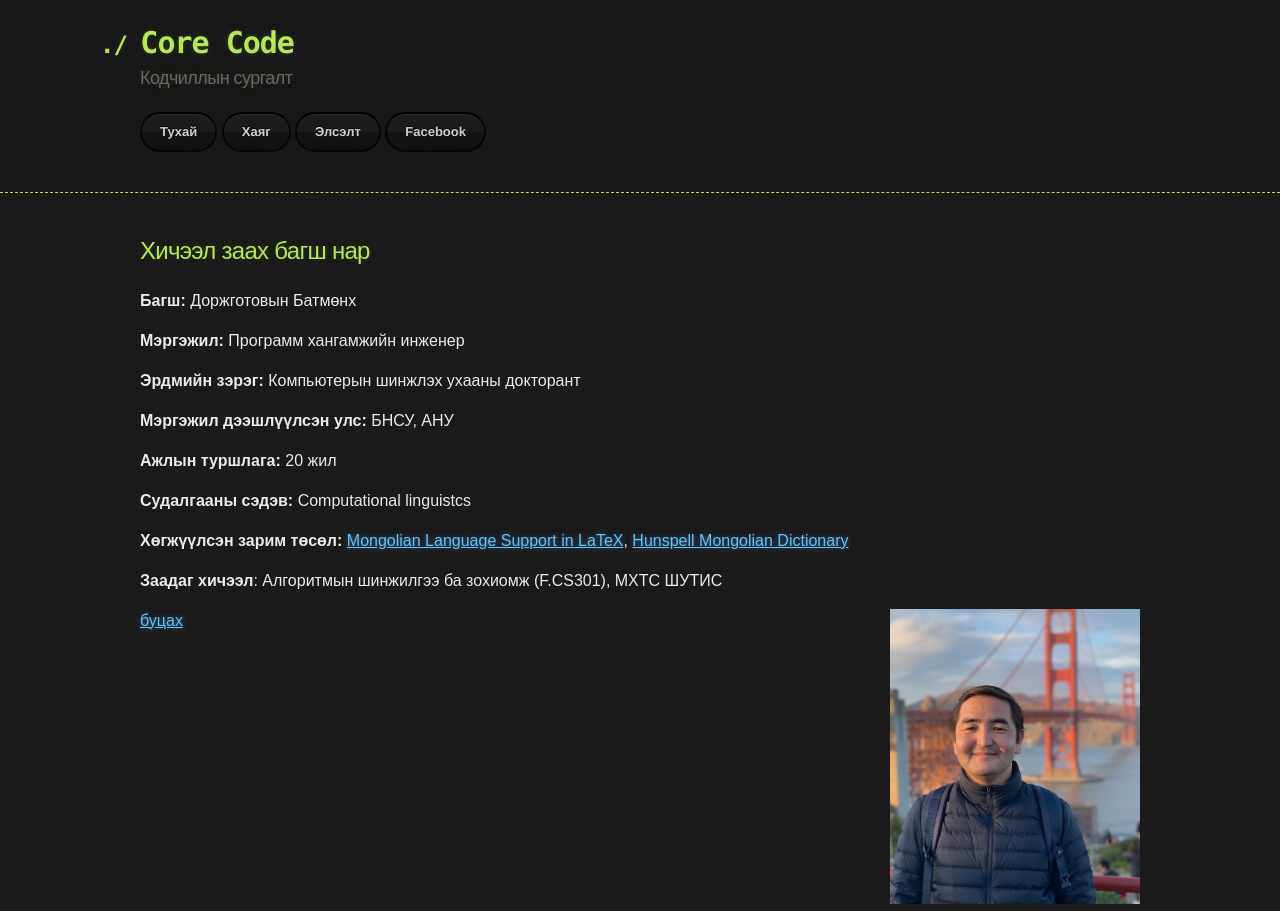
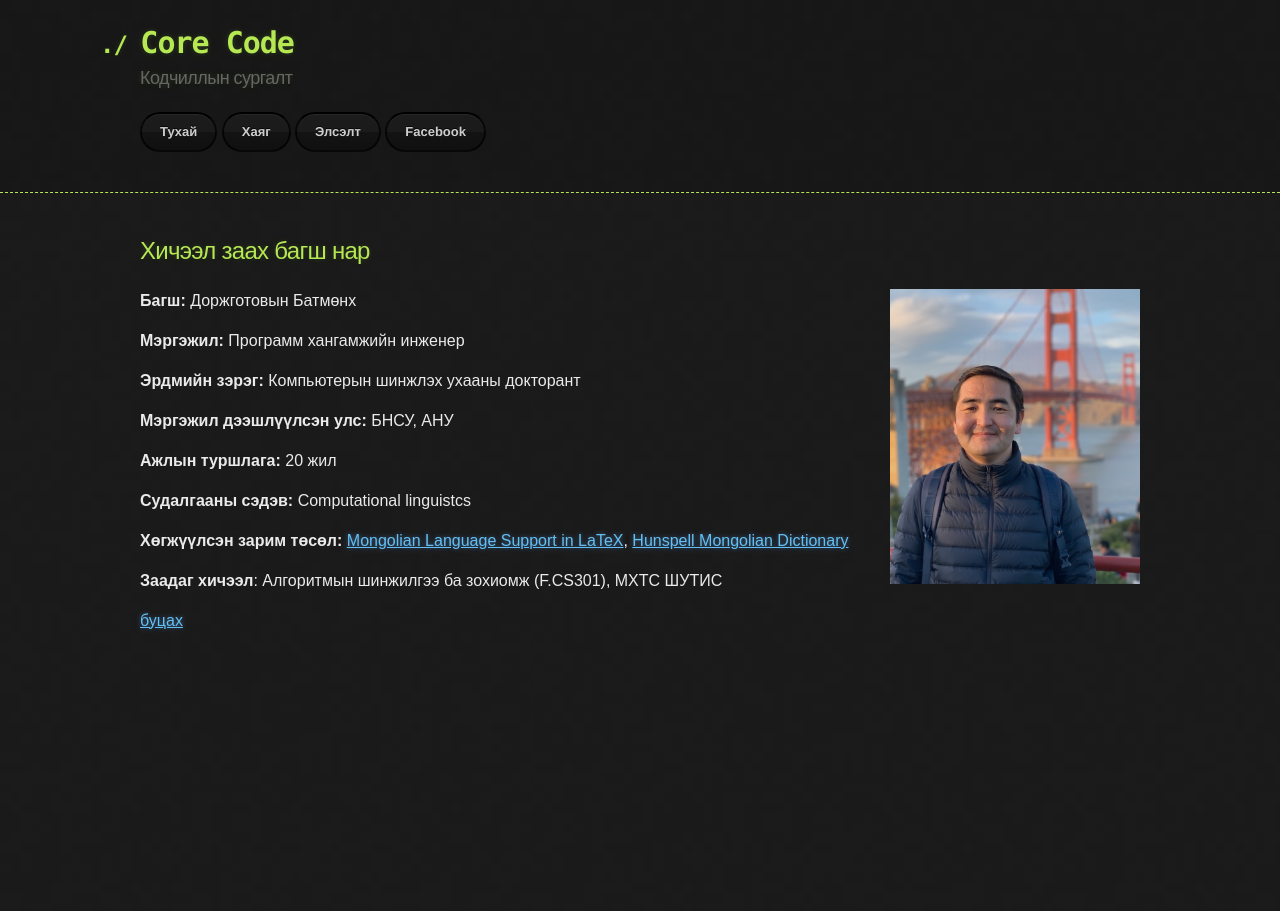
Before and after one commit to ganaatulgaa/corecode, a Jekyll site: the page built from about.md, in a window 1280 px wide. Built offline with Jekyll 4.4.1, drawn with Linux system fonts in a browser that asks for light colours; our own code applies the rules of GitHub Pages for plain Markdown files.

Commit message:
Update about.md

```diff
--- a/about.md
+++ b/about.md
@@ -3,6 +3,11 @@ layout: default
 ---
 
 ## Хичээл заах багш нар
+
+<div style="float: right; margin-left: 15px;">
+  <img src="assets/images/IMG_0115.jpeg" width="250">
+</div>
+
 
 **Багш:** Доржготовын Батмөнх
 
@@ -20,8 +25,5 @@ layout: default
 
 **Заадаг хичээл**: Алгоритмын шинжилгээ ба зохиомж (F.CS301), МХТС ШУТИС
 
-<div style="float: right; margin-left: 15px;">
-  <img src="assets/images/IMG_0115.jpeg" width="250">
-</div>
 
 [буцах](./)
```
